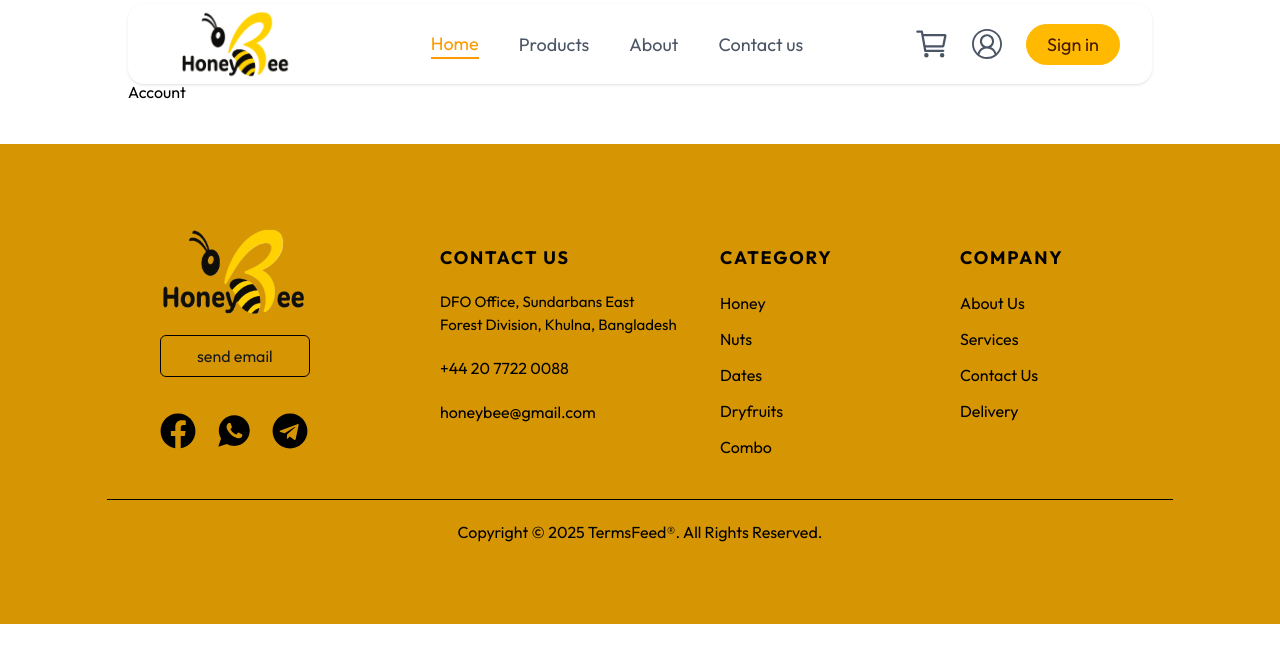
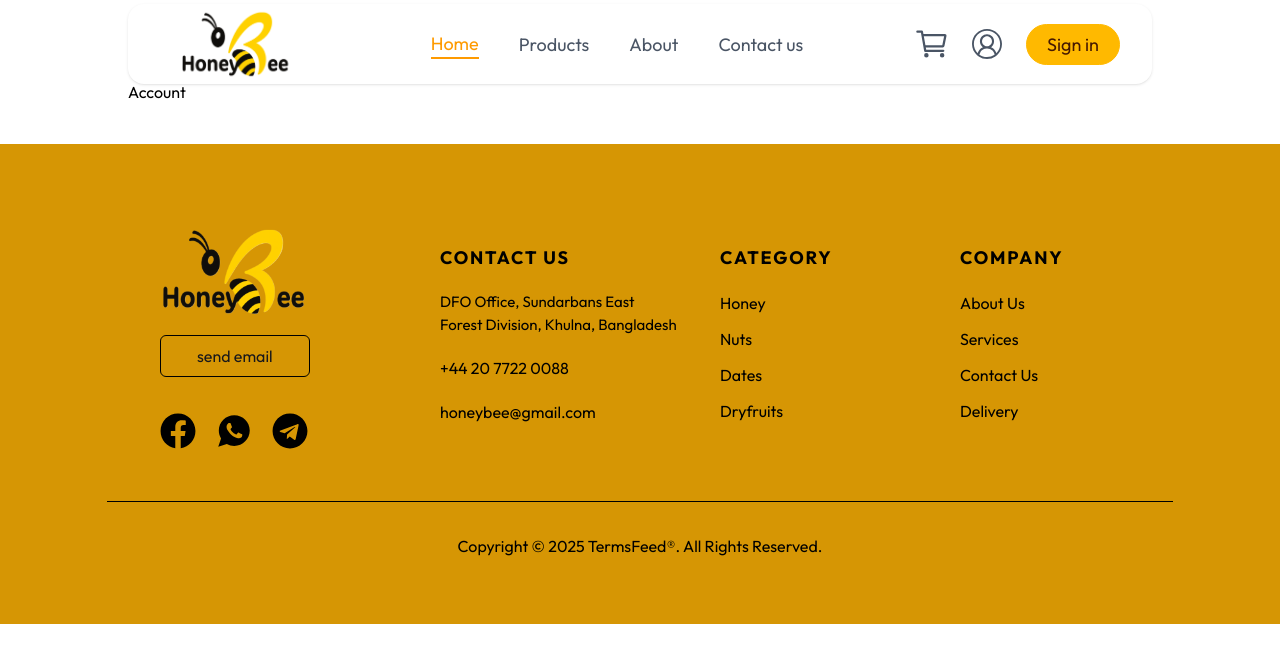
Before and after one commit to NusfaJahan61/Honey-Bee, a React (Vite) app: page /account in a window 1280 px wide. Shown: the top 662 px of the page. Built offline with nearby package versions, Linux system fonts and the light colour scheme.

Commit message:
Responsive footer

```diff
--- a/src/components/Footer/Footer.jsx
+++ b/src/components/Footer/Footer.jsx
@@ -9,8 +9,8 @@ import { StoreContext } from "../../StoreContext/StoreContext";
 const Footer = () => {
   const { setNav } = useContext(StoreContext)
   return (
-    <div id="footer" className=" capitalize bg-[#D69604] flex flex-col  h-120 *:text-black ">
-      <div className="w-3/4 m-auto mb-10 mt-20 flex justify-between">
+    <div id="footer" className=" capitalize bg-[#D69604] flex flex-col  h-120 *:text-black  sm:grid-rows-3 sm:gap-3">
+      <div className="w-3/4 m-auto mb-10 mt-20 flex justify-between sm:grid-rows-2 sm:gap-5">
         <div className="">
           <Link to='/'><img onClick={() => setNav("Home")} className="w-40 " src={assets.logo} alt="" /></Link>
           <Link to='/contact_us'><button onClick={() => setNav("Contact us")} className=" px-9 py-2 text-zinc-900 rounded-md my-4 border border-black hover:border-transparent hover:bg-amber-300 active:bg-[#f5df1d] bg-transparent  duration-400 hover:cursor-pointer">send email</button></Link>
@@ -20,7 +20,7 @@ const Footer = () => {
             <a target="_blank" href="https://telegram.com/"><FaTelegram /></a>
           </div>
         </div>
-        <div className="flex gap-10 mt-5">
+        <div className="flex gap-10 mt-5" >
           <div className="w-60 flex flex-col gap-5 ">
             <Link to='/contact_us' ><h1 onClick={() => setNav("Contact us")} className="font-bold uppercase text-[18px] tracking-widest hover:cursor-pointer">contact us</h1></Link>
             <p className="text-[15px]">DFO Office, Sundarbans East Forest Division, Khulna, Bangladesh
@@ -34,7 +34,6 @@ const Footer = () => {
             <p>Nuts</p>
             <p>Dates</p>
             <p>Dryfruits</p>
-            <p>Combo</p>
           </div>
           <Link to='/about_us'><div onClick={() => setNav("About")} className="w-40 flex flex-col gap-3 *:hover:cursor-pointer">
             <h1 className="font-bold uppercase text-[18px] tracking-widest mb-2">company</h1>
```
